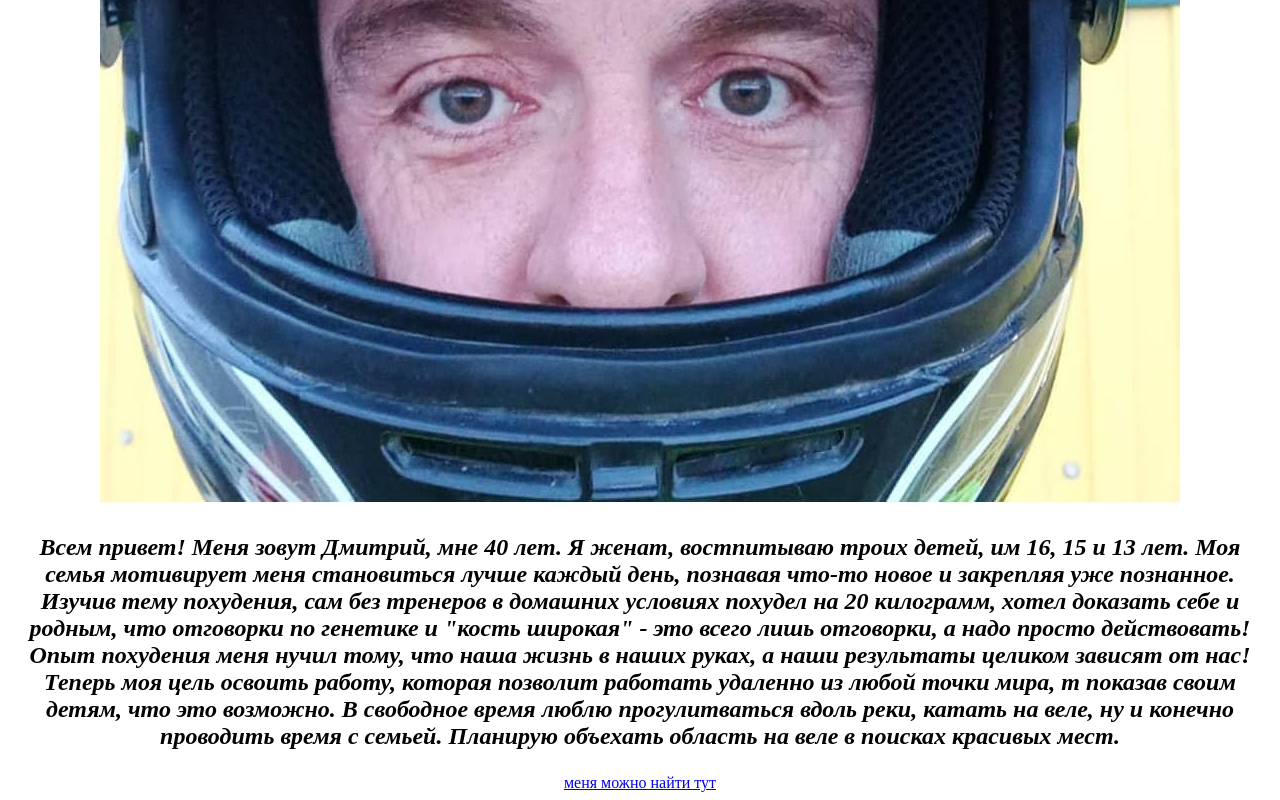
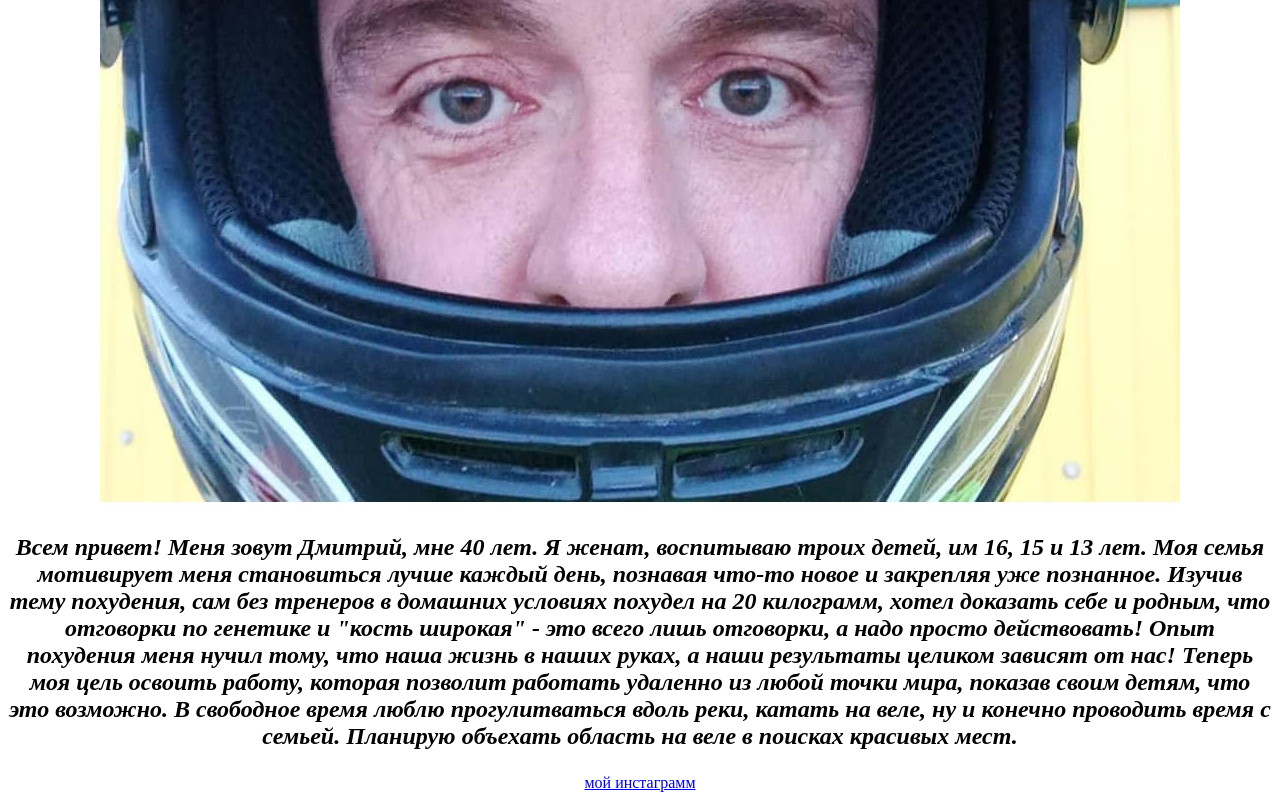
Before and after one commit to vyakhirev-d/DZ1, a plain HTML site: page index.html in a window 1280 px wide. Shown: the part 505-1305 px from the top of the page. Drawn offline with Linux system fonts and the light colour scheme; files that its build step writes are made by us from their sources.

Commit message:
Update index.html

```diff
--- a/index.html
+++ b/index.html
@@ -15,9 +15,9 @@
   </h3>
   <img src="images/foto.jpg" alt="foto">
   <p>
-    Всем привет! Меня зовут Дмитрий, мне 40 лет. Я женат, востпитываю троих детей, им 16, 15 и 13 лет. Моя семья  мотивирует меня становиться лучше каждый день, познавая что-то новое и закрепляя уже познанное. Изучив тему похудения, сам без тренеров в домашних условиях похудел на 20 килограмм, хотел доказать себе и родным, что отговорки по генетике и "кость широкая" - это всего лишь отговорки, а надо просто действовать! Опыт похудения меня нучил тому, что наша жизнь в наших руках, а наши результаты целиком зависят от нас! Теперь моя цель освоить работу, которая позволит работать удаленно из любой точки мира, т показав  своим детям, что это возможно. В свободное время люблю прогулитваться вдоль реки, катать на веле, ну и конечно проводить время  с семьей. Планирую объехать область на веле в поисках красивых мест.
+    Всем привет! Меня зовут Дмитрий, мне 40 лет. Я женат, воспитываю троих детей, им 16, 15 и 13 лет. Моя семья  мотивирует меня становиться лучше каждый день, познавая что-то новое и закрепляя уже познанное. Изучив тему похудения, сам без тренеров в домашних условиях похудел на 20 килограмм, хотел доказать себе и родным, что отговорки по генетике и "кость широкая" - это всего лишь отговорки, а надо просто действовать! Опыт похудения меня нучил тому, что наша жизнь в наших руках, а наши результаты целиком зависят от нас! Теперь моя цель освоить работу, которая позволит работать удаленно из любой точки мира, показав  своим детям, что это возможно. В свободное время люблю прогулитваться вдоль реки, катать на веле, ну и конечно проводить время  с семьей. Планирую объехать область на веле в поисках красивых мест.
   </p>
-  <a href="#">меня можно найти тут</a>
+  <a href="https://www.instagram.com/vyakhirev_d/">мой инстаграмм</a>
 <body>
 
 </body>
```
